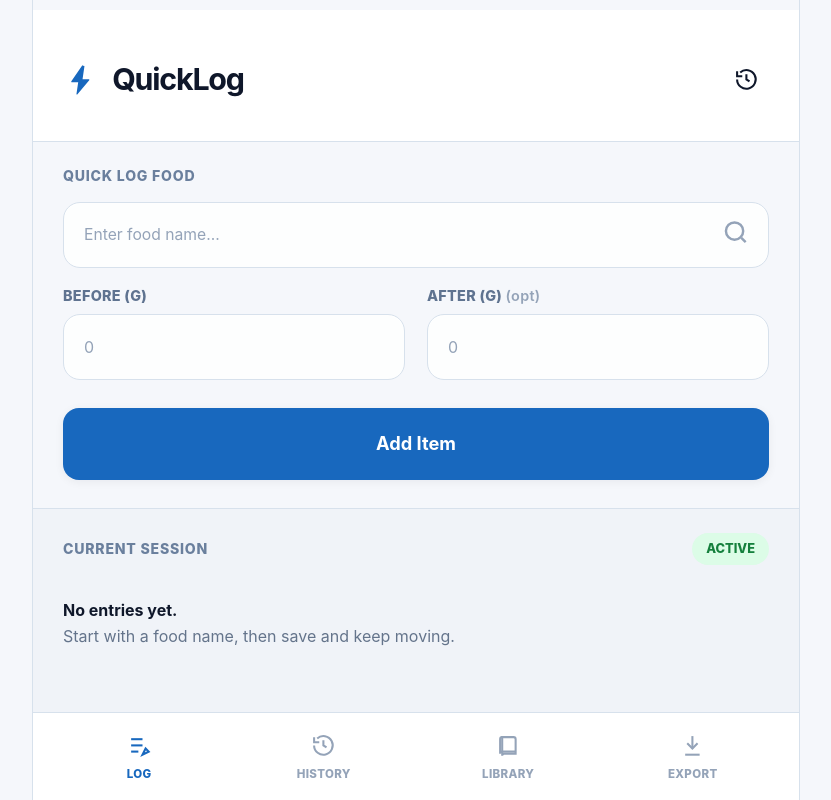
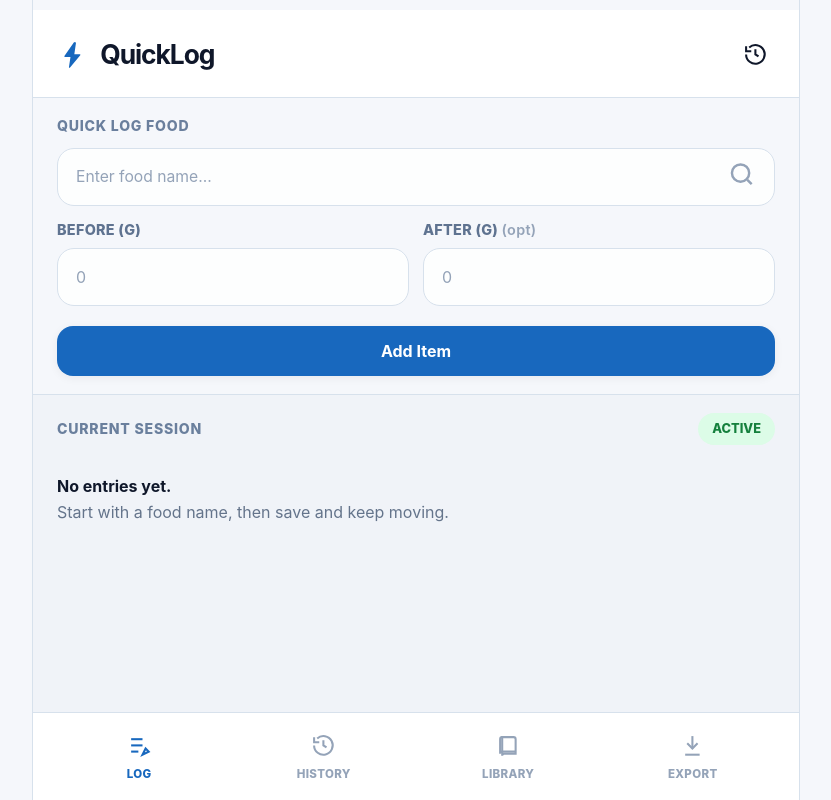
Before and after one commit to blaxcky/FoodSnap, a React (Vite) app: page / in a window 1280 px wide. Shown: the top 800 px of the page, without its empty margins (224-1055 px from the left). Built offline with nearby package versions, Linux system fonts and the light colour scheme.

Commit message:
Design der Main Page anpassen

```diff
--- a/src/styles/app.css
+++ b/src/styles/app.css
@@ -57,8 +57,8 @@ button {
   display: flex;
   justify-content: space-between;
   align-items: center;
-  min-height: 132px;
-  padding: 26px 30px 18px;
+  min-height: 88px;
+  padding: 14px 24px 12px;
   background: var(--surface);
   border-bottom: 1px solid var(--border);
 }
@@ -66,11 +66,11 @@ button {
 .brand-markup {
   display: flex;
   align-items: center;
-  gap: 14px;
+  gap: 12px;
 }
 
 .brand-markup strong {
-  font-size: 1.9rem;
+  font-size: 1.65rem;
   line-height: 1;
   letter-spacing: -0.04em;
   font-weight: 700;
@@ -84,16 +84,16 @@ button {
 }
 
 .brand-bolt {
-  width: 2.2rem;
-  height: 2.2rem;
+  width: 1.95rem;
+  height: 1.95rem;
 }
 
 .top-icon-button {
   display: inline-flex;
   align-items: center;
   justify-content: center;
-  width: 46px;
-  height: 46px;
+  width: 40px;
+  height: 40px;
   border: 0;
   border-radius: 999px;
   background: transparent;
@@ -101,13 +101,13 @@ button {
 }
 
 .screen-section {
-  padding: 24px 30px 0;
+  padding: 18px 24px 0;
 }
 
 .muted-section {
-  margin-top: 28px;
-  padding-top: 24px;
-  padding-bottom: 24px;
+  margin-top: 18px;
+  padding-top: 18px;
+  padding-bottom: 18px;
   background: #f0f3f8;
   border-top: 1px solid var(--border);
   border-bottom: 1px solid var(--border);
@@ -127,7 +127,7 @@ button {
   justify-content: space-between;
   align-items: center;
   gap: 12px;
-  margin-bottom: 16px;
+  margin-bottom: 12px;
 }
 
 .section-heading h2 {
@@ -189,8 +189,8 @@ button {
 .field-input,
 .export-textarea {
   width: 100%;
-  min-height: 66px;
-  padding: 16px 20px;
+  min-height: 58px;
+  padding: 13px 18px;
   border: 1px solid var(--border);
   border-radius: 17px;
   background: #fdfefe;
@@ -345,12 +345,12 @@ button {
 .inline-fields {
   display: grid;
   grid-template-columns: repeat(2, minmax(0, 1fr));
-  gap: 22px;
-  margin-top: 18px;
+  gap: 14px;
+  margin-top: 14px;
 }
 
 .screenshot-fields {
-  margin-bottom: 24px;
+  margin-bottom: 16px;
 }
 
 .status-copy,
@@ -375,12 +375,12 @@ button {
 
 .primary-button {
   width: 100%;
-  min-height: 72px;
-  padding: 16px 20px;
+  min-height: 50px;
+  padding: 11px 18px;
   border-radius: 16px;
   background: var(--accent);
   color: #ffffff;
-  font-size: 1.14rem;
+  font-size: 1rem;
   font-weight: 700;
   box-shadow: var(--shadow);
 }
@@ -450,12 +450,12 @@ button {
 .entry-list,
 .food-library {
   display: grid;
-  gap: 16px;
+  gap: 12px;
 }
 
 .entry-card,
 .food-row {
-  padding: 22px 22px;
+  padding: 14px 16px;
   border: 1px solid var(--border);
   border-radius: 18px;
   background: var(--surface);
@@ -476,8 +476,8 @@ button {
 
 .entry-main h3,
 .food-row h3 {
-  margin: 0 0 6px;
-  font-size: 1.08rem;
+  margin: 0 0 2px;
+  font-size: 1rem;
   letter-spacing: -0.02em;
 }
 
@@ -486,26 +486,26 @@ button {
 .entry-note {
   margin: 0;
   color: var(--muted);
-  font-size: 0.92rem;
+  font-size: 0.88rem;
 }
 
 .entry-note {
-  margin-top: 10px;
+  margin-top: 6px;
 }
 
 .entry-actions {
   display: flex;
   justify-content: flex-end;
   gap: 8px;
-  margin-top: 8px;
+  margin-top: 4px;
 }
 
 .icon-action {
   display: inline-flex;
   align-items: center;
   justify-content: center;
-  width: 36px;
-  height: 36px;
+  width: 32px;
+  height: 32px;
   border-radius: 12px;
   background: transparent;
   color: #94a3b8;
```
